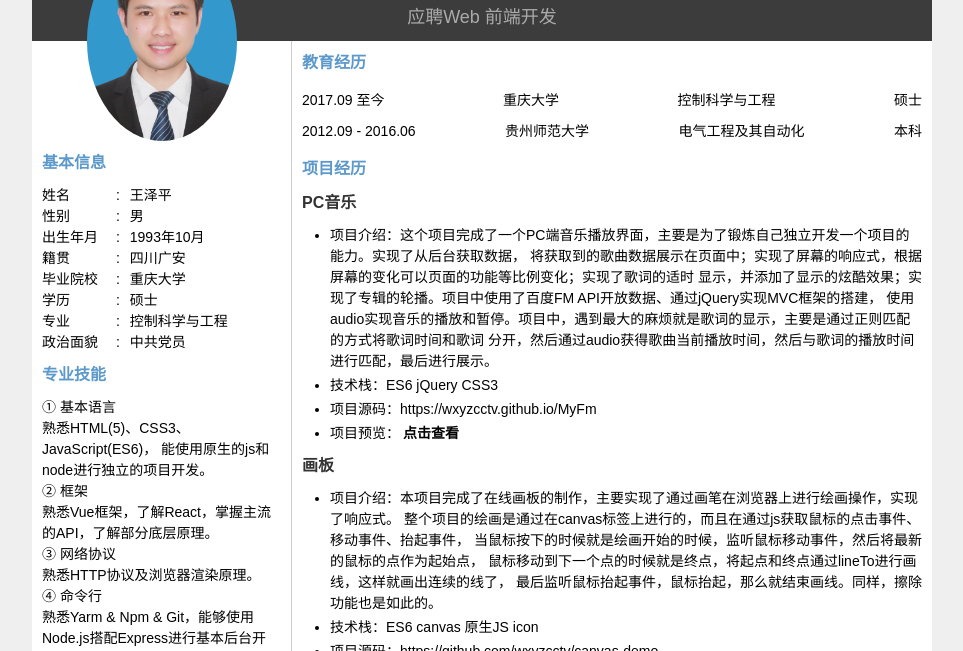
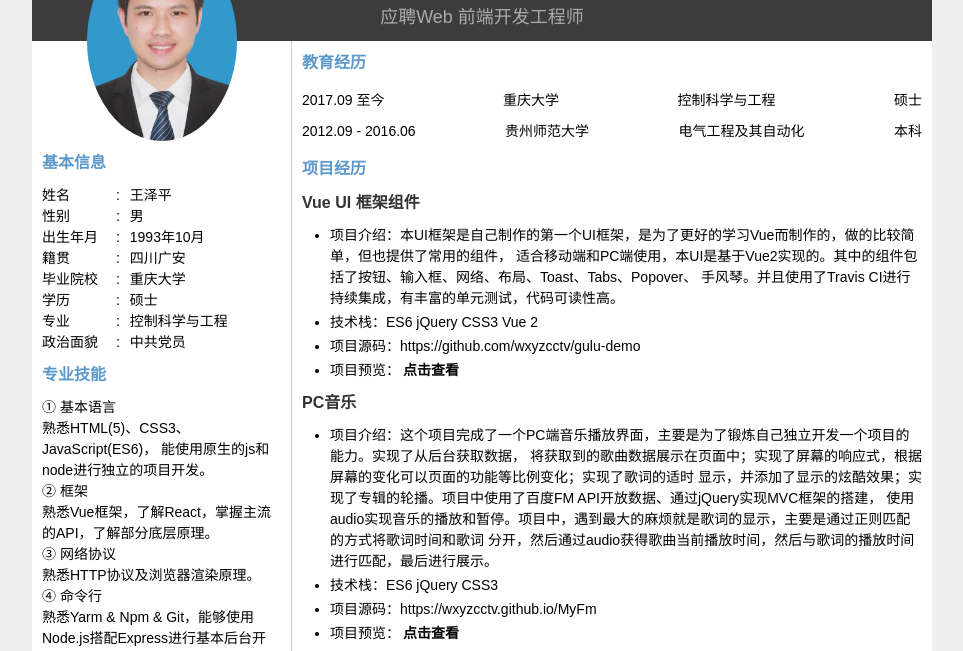
Before and after one commit to wxyzcctv/printResume, a plain HTML site: page index.html in a window 1280 px wide. Shown: the part 91-742 px from the top of the page, without its empty margins (158-1121 px from the left). Drawn offline with Linux system fonts and the light colour scheme.

Commit message:
添加一个项目说明

```diff
--- a/index.html
+++ b/index.html
@@ -24,7 +24,7 @@
     <div class="layout" id="page">
         <header>
             <h1>Osawa</h1>
-            <p>应聘Web 前端开发</p>
+            <p>应聘Web 前端开发工程师</p>
         </header>
         <aside>
             <div class="avatar">
@@ -155,6 +155,18 @@
             <section>
                 <h2>项目经历</h2>
                 <div class="item">
+                    <h3>Vue UI 框架组件</h3>
+                    <ul>
+                        <li>项目介绍：本UI框架是自己制作的第一个UI框架，是为了更好的学习Vue而制作的，做的比较简单，但也提供了常用的组件，
+                            适合移动端和PC端使用，本UI是基于Vue2实现的。其中的组件包括了按钮、输入框、网络、布局、Toast、Tabs、Popover、
+                            手风琴。并且使用了Travis CI进行持续集成，有丰富的单元测试，代码可读性高。
+                        </li>
+                        <li>技术栈：ES6 jQuery CSS3 Vue 2</li>
+                        <li>项目源码：https://github.com/wxyzcctv/gulu-demo</li>
+                        <li>项目预览：<a href="https://wxyzcctv.github.io/gulu-demo/">点击查看</a></li>
+                    </ul>
+                </div>
+                <div class="item">
                     <h3>PC音乐</h3>
                     <ul>
                         <li>项目介绍：这个项目完成了一个PC端音乐播放界面，主要是为了锻炼自己独立开发一个项目的能力。实现了从后台获取数据，
```
